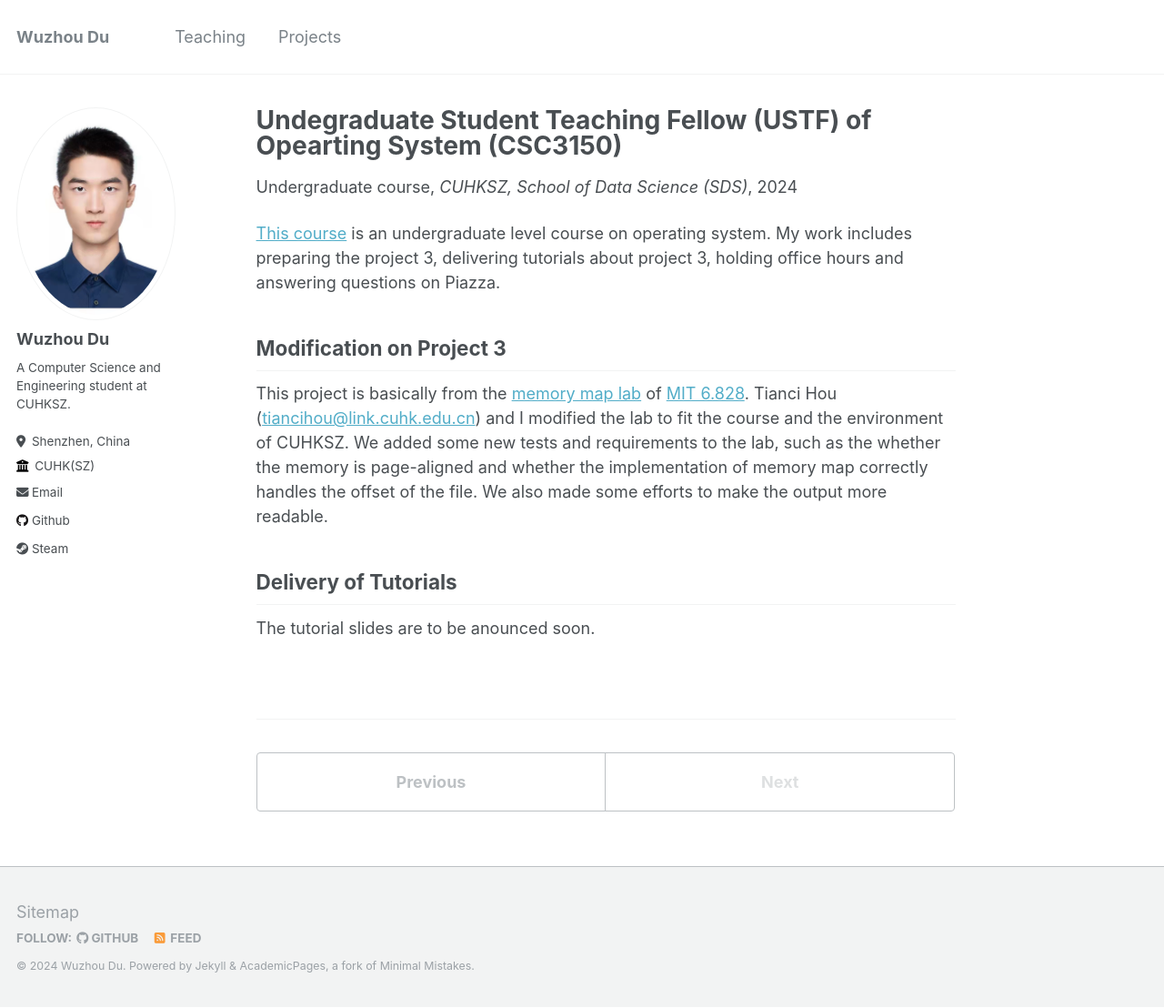
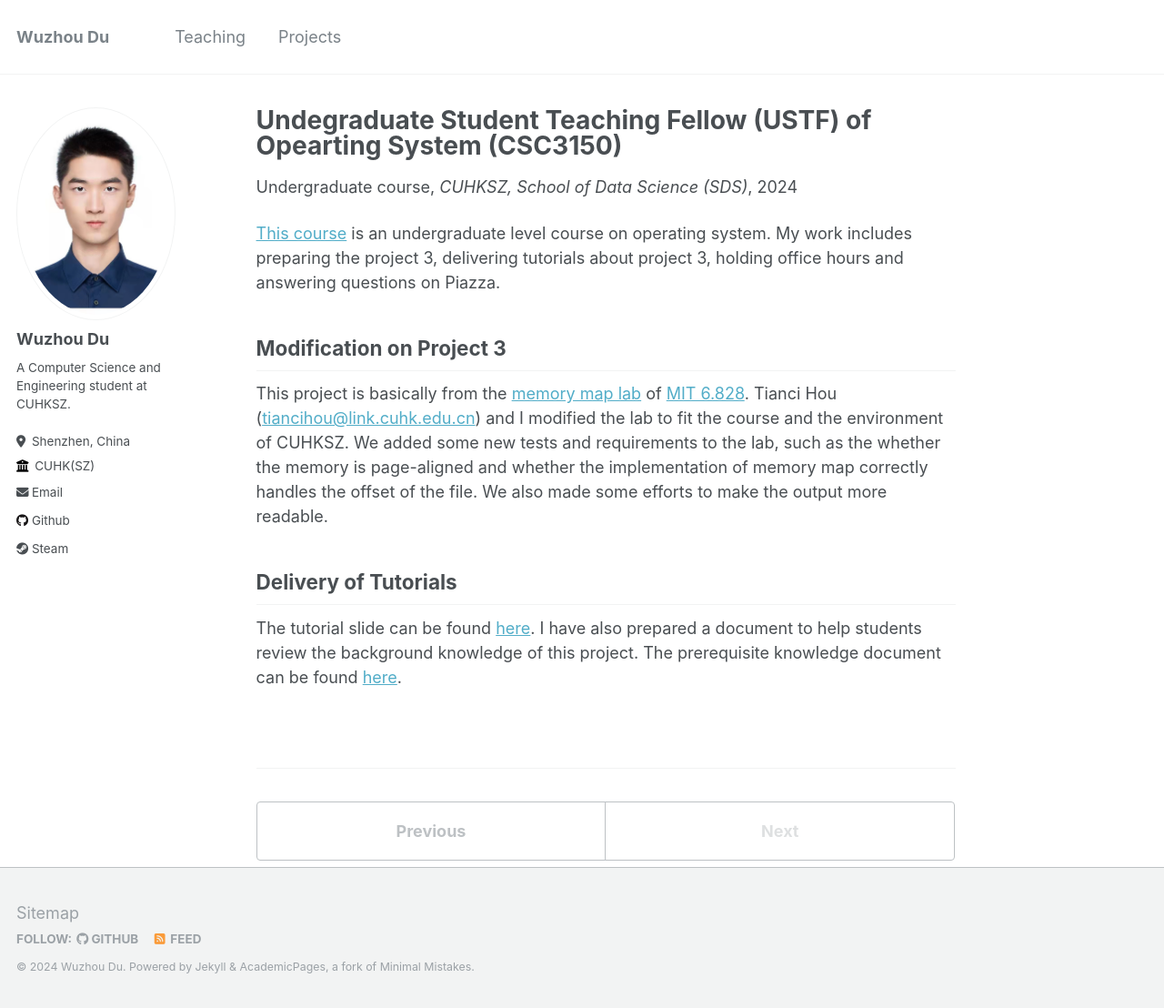
Before and after one commit to WuzhouDu/WuzhouDu.github.io, a Jekyll site: the page built from _teaching/2024-spring-csc3150.md, in a window 1280 px wide and 1108 px high. Shown: the whole window at 91% size. Built offline with Jekyll 4.4.1, drawn with Linux system fonts in a browser that asks for light colours.

Commit message:
feature: try add link to teaching material

```diff
--- a/_teaching/2024-spring-csc3150.md
+++ b/_teaching/2024-spring-csc3150.md
@@ -16,4 +16,5 @@ This project is basically from the [memory map lab](https://pdos.csail.mit.edu/6
 
 Delivery of Tutorials
 ----
-The tutorial slides are to be anounced soon.
+The tutorial slide can be found <a href="https://wuzhoudu.github.io/files/24-spring-csc3150/project3_tutorial.pptx" download="">here</a>.
+I have also prepared a document to help students review the background knowledge of this project. The prerequisite knowledge document can be found <a href="https://wuzhoudu.github.io/files/24-spring-csc3150/Prerequisite_Knowledge.pdf">here</a>.
```
Also changed, not shown: _data/navigation.yml (line endings or trailing spaces), 4 other files.
